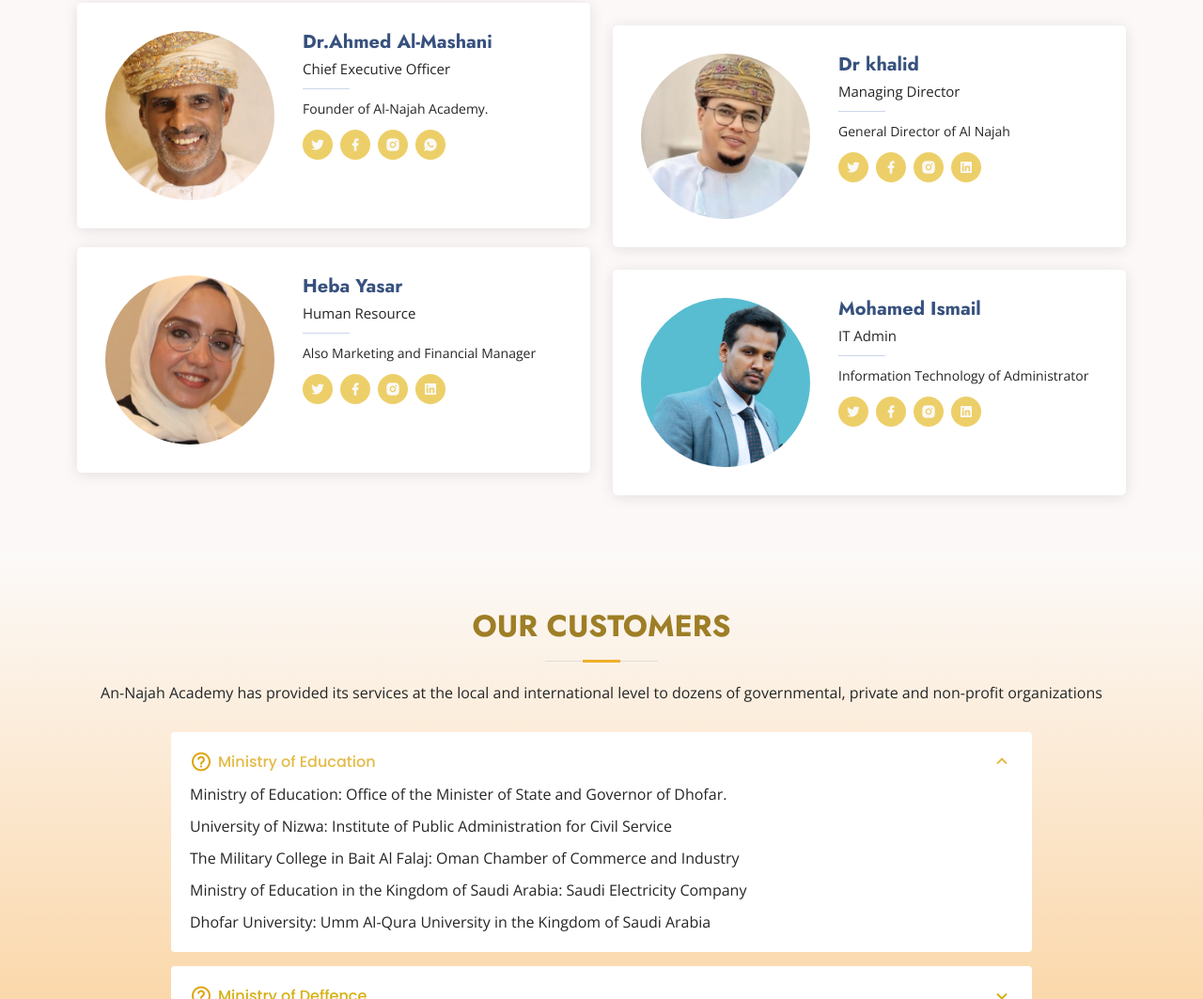
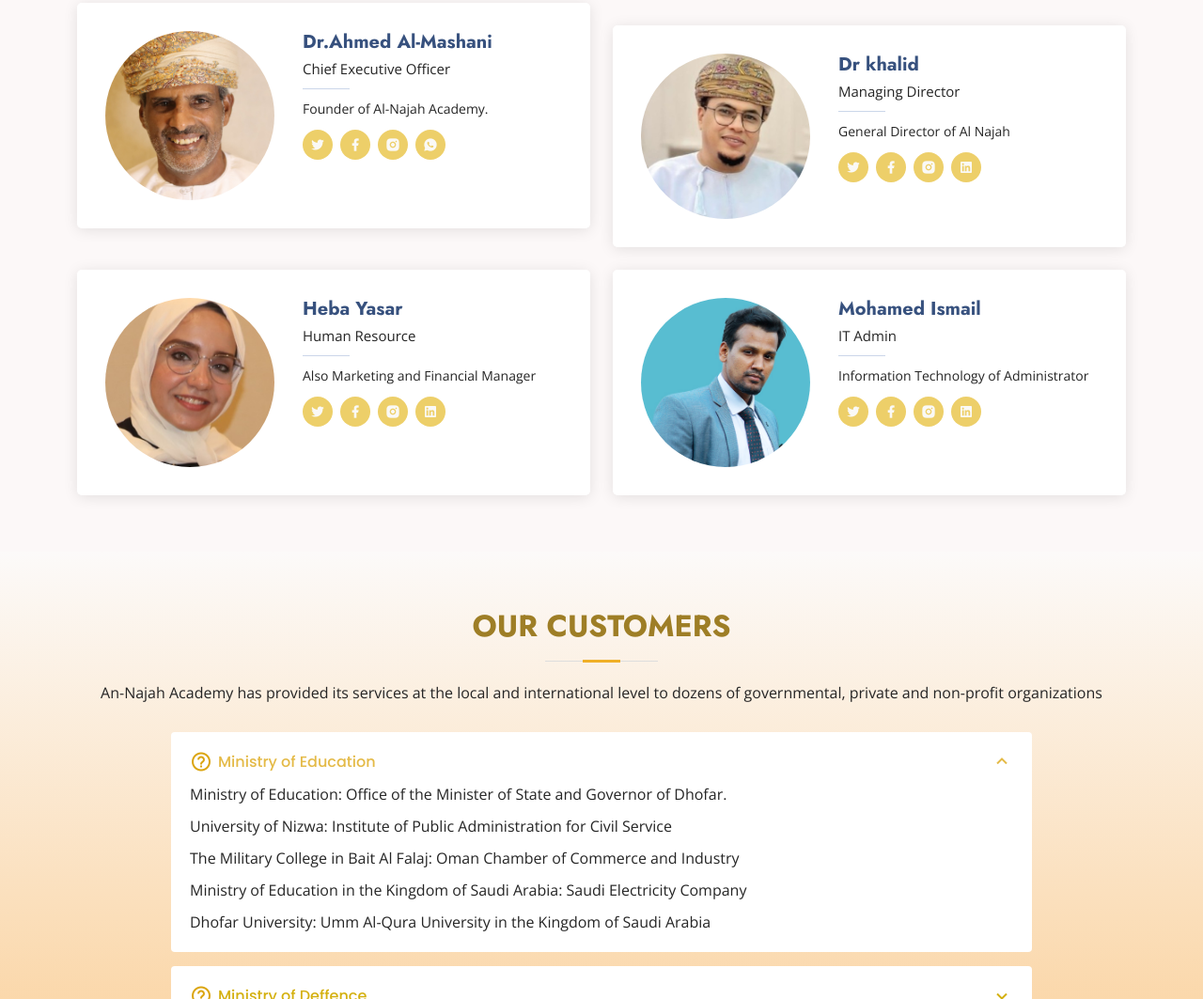
Before and after one commit to smaileesmail/alnajahacademy, a plain HTML site: page index.html in a window 1280 px wide. Shown: the part 6999-8062 px from the top of the page at 94% size. Drawn offline with nearby package versions, Linux system fonts and the light colour scheme.

Commit message:
Update index.html

```diff
--- a/index.html
+++ b/index.html
@@ -653,7 +653,7 @@
             </div>
           </div>
 
-          <div class="col-lg-6 mt-4 mt-lg-0">
+          <div class="col-lg-6 mt-4 mt">
             <div class="member d-flex align-items-start" data-aos="zoom-in" data-aos-delay="200">
               <div class="pic"><img src="assets/img/team/heba.JPG" class="img-fluid" alt=""></div>
               <div class="member-info">
```
